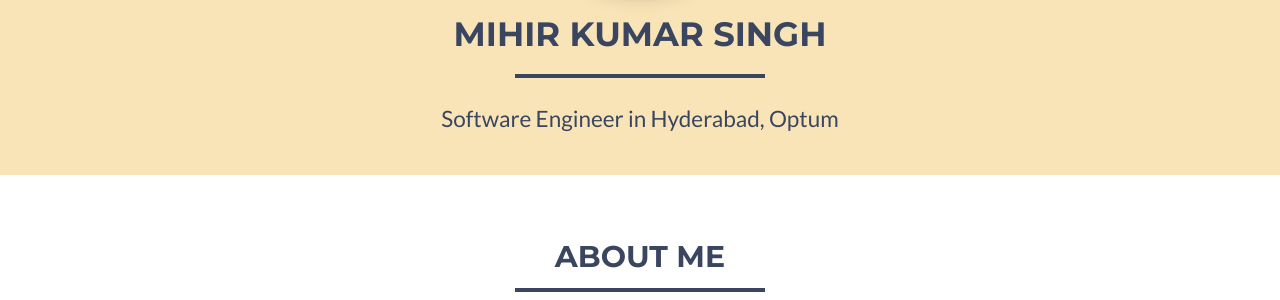
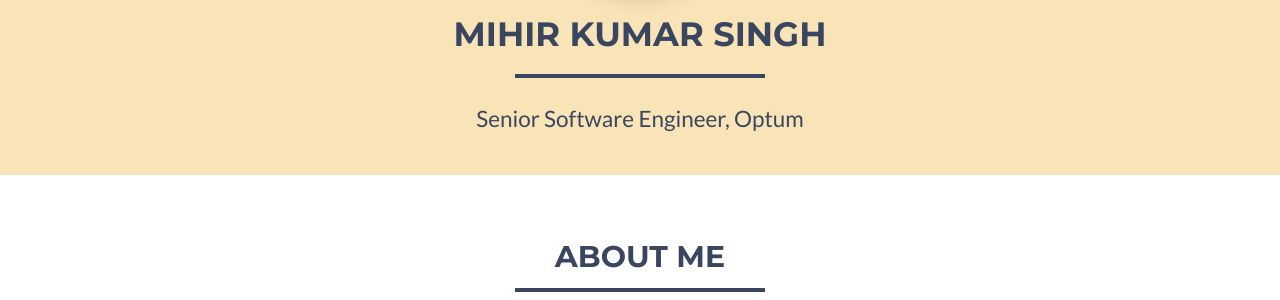
Before and after one commit to Mihirkumarsingh/portfolio, a Jekyll site: the page built from index.html, in a window 1280 px wide and 900 px high. Shown: the part 400-700 px from the top of the window. Built offline with Jekyll 4.4.1, drawn with Linux system fonts in a browser that asks for light colours.

Commit message:
skill keywords added

```diff
--- a/_config.yml
+++ b/_config.yml
@@ -2,8 +2,8 @@
 name: Mihir Kumar Singh
 email: singhmihir@gmail.com
 #canonical_url: https://edwinexemplar.com
-keywords: "Software Engineer, DS, Algorithm, Mean Stack, Python, Platform Engineering, Kafka, Openshift,Unix"
-skills: "Software Engineer in Hyderabad, Optum"
+keywords: "Software Engineer, Java, SpringBoot, Data Structure, Algorithm, Python, frontend, Kafka, Openshift, Unix, Docker, Kubernetes"
+skills: "Senior Software Engineer, Optum"
 baseurl:
 
 # Social networks usernames (many more available: google-plus, flickr, dribbble, pinterest, instagram, tumblr, linkedin, etc.)
```
